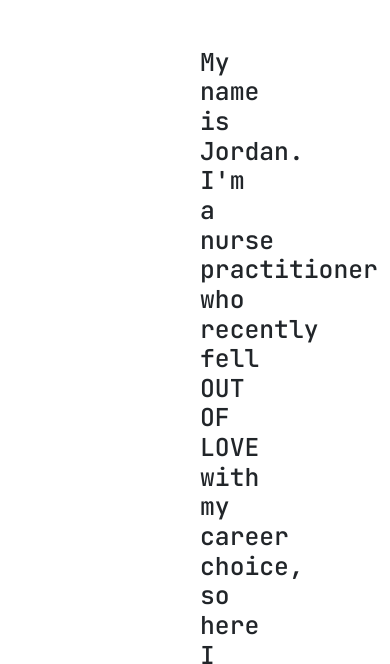
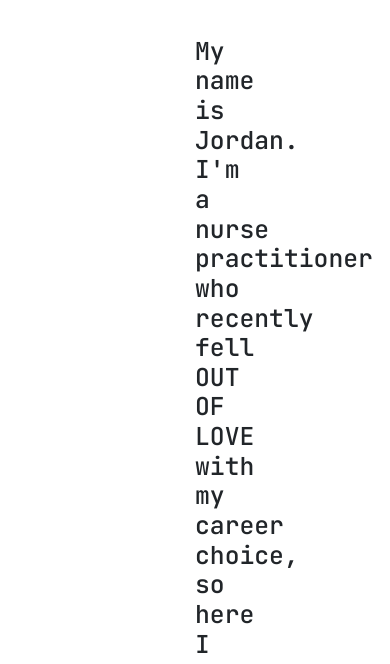
Before and after one commit to jordanroberson-codes/podcast-site, a plain HTML site: page index.html in a window 390 px wide. Shown: the part 511-1175 px from the top of the page. Drawn offline with nearby package versions, Linux system fonts and the light colour scheme.

Commit message:
adjusted intro width

```diff
--- a/src/style.css
+++ b/src/style.css
@@ -31,7 +31,7 @@ header {
 }
 
 .introduction {
-  padding: 50px 200px 50px 200px;
+  padding: 10% 50%;
 }
 
 /* MEDIA QUERIES */
@@ -42,4 +42,7 @@ header {
   header {
     background-size: cover;
   }
+  .introduction {
+    font-size: 9px;
+  }
 }
```
